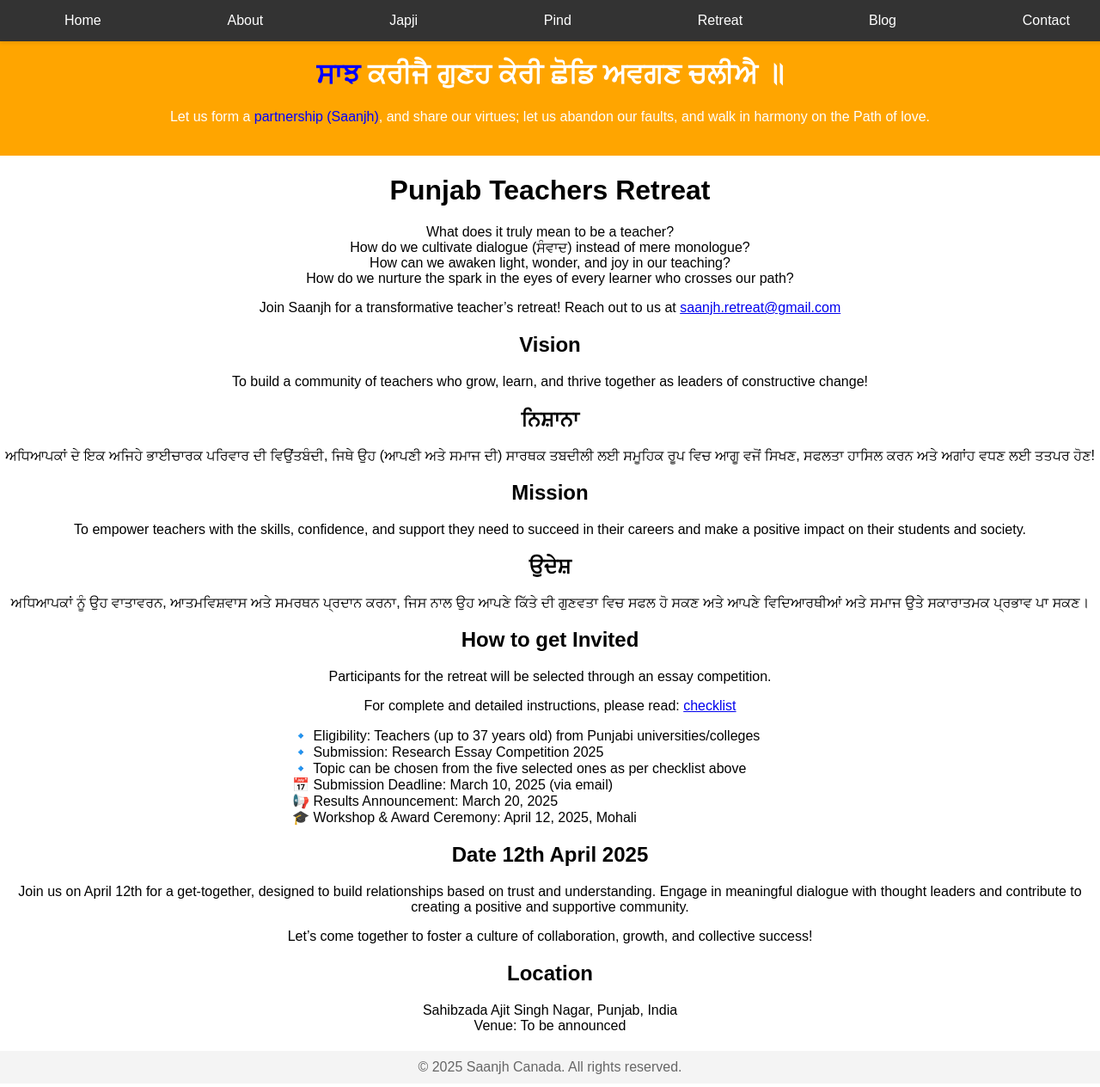
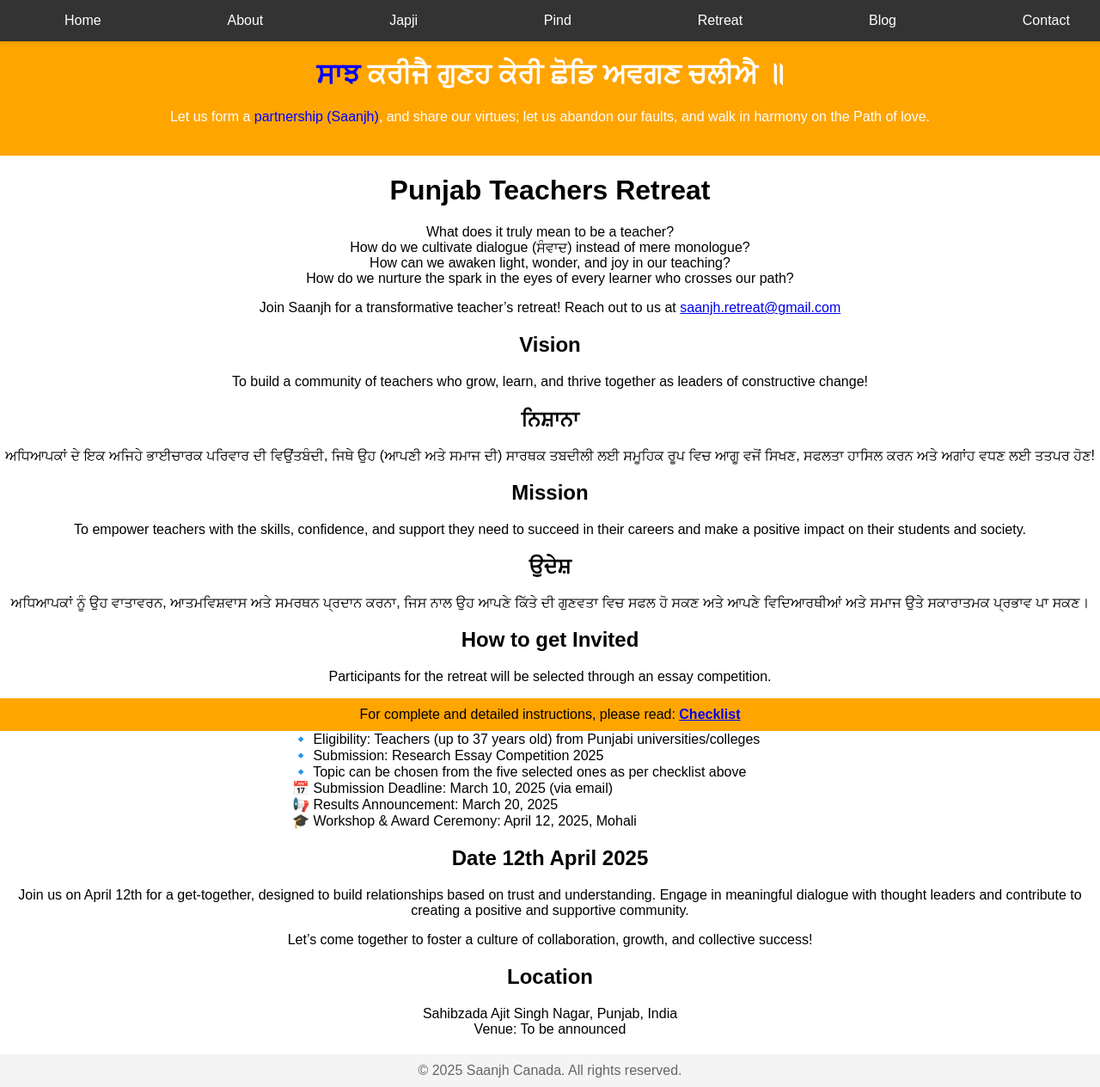
Before and after one commit to saanjh-org/saanjh-org.github.io, a Jekyll site: the page built from retreat.md, in a window 1280 px wide and 1264 px high. Shown: the whole window at 86% size. Built offline with Jekyll 4.4.1, drawn with Linux system fonts in a browser that asks for light colours.

Commit message:
highlight the chekclist

```diff
--- a/retreat.md
+++ b/retreat.md
@@ -33,7 +33,9 @@ To empower teachers with the skills, confidence, and support they need to succee
 
 Participants for the retreat will be selected through an essay competition.
 
-For complete and detailed instructions, please read: [checklist](https://www.dropbox.com/scl/fi/1fcgqwb8kc4mx6xy0nimw/instructions-to-participate.pdf?rlkey=c4b5vomarsdu7ra8gxfxzobvo&st=h0j955mr&dl=0)
+<div style="background-color:orange; padding: 10px;">
+For complete and detailed instructions, please read: <a href="https://www.dropbox.com/scl/fi/1fcgqwb8kc4mx6xy0nimw/instructions-to-participate.pdf?rlkey=c4b5vomarsdu7ra8gxfxzobvo&st=h0j955mr&dl=1"><b>Checklist</b></a>
+</div>
 
 <div style="align: center">
 <p style="text-align: left; width: 600px; margin: 0 auto;">
```
Also changed, not shown: 1 other file.
